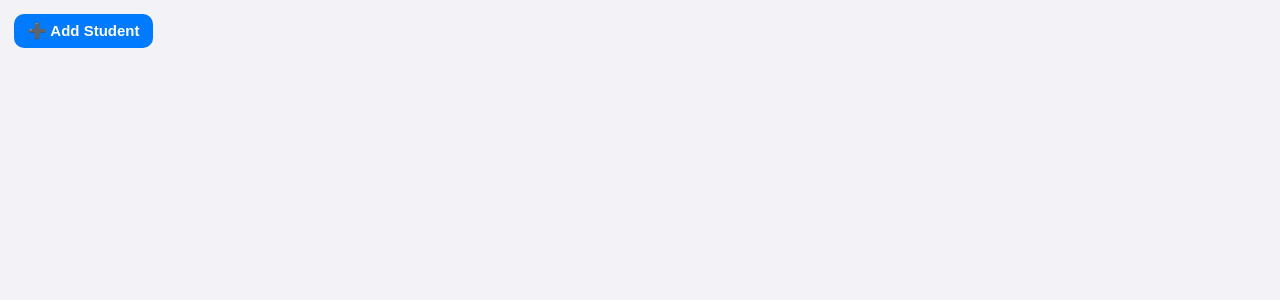
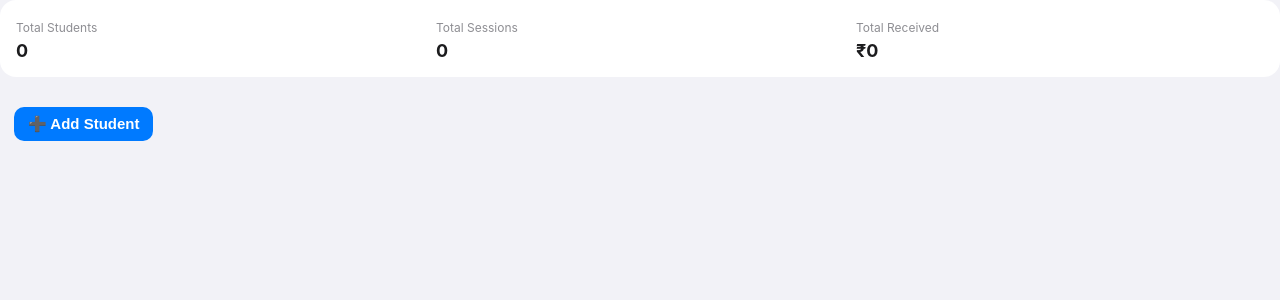
Before and after one commit to rohitvermaAI/superprof-app, a FastAPI app: page / in a window 1280 px wide. Shown: the part 59-359 px from the top of the page. Run offline with FastAPI, Linux system fonts and the light colour scheme.

Commit message:
added pwa and summary

```diff
--- a/main.py
+++ b/main.py
@@ -40,17 +40,36 @@ def compute(s):
 def home(request: Request):
     students = read_students()
 
+    total_sessions_done = 0
+    total_sessions_sold = 0
+    total_amount = 0
+
     for s in students:
         remaining, total, pay_status, sess_status = compute(s)
+
         s["remaining"] = remaining
         s["total_received"] = total
         s["payment_status"] = pay_status
         s["session_status"] = sess_status
         s["sessions"] = s["sessions_done"]
 
+        total_sessions_done += s["sessions_done"]
+        total_sessions_sold += s["payment_count"] * 3
+        total_amount += total
+
+    summary = {
+        "total_sessions_done": total_sessions_done,
+        "total_sessions_sold": total_sessions_sold,
+        "total_amount_received": total_amount
+    }
+
     return templates.TemplateResponse(
         "index.html",
-        {"request": request, "students": students}
+        {
+            "request": request,
+            "students": students,
+            "summary": summary
+        }
     )
 
 
@@ -114,3 +133,16 @@ def undo(student_id: int):
 
     write_students(students)
     return {"success": True}
+@app.get("/summary")
+def get_summary():
+    students = read_students()
+
+    total_sessions_done = sum(s["sessions_done"] for s in students)
+    total_sessions_sold = sum(s["payment_count"] * 3 for s in students)
+    total_amount = sum(s["payment_count"] * 3 * s["fee"] for s in students)
+
+    return {
+        "total_sessions_done": total_sessions_done,
+        "total_sessions_sold": total_sessions_sold,
+        "total_amount_received": total_amount
+    }
--- a/static/style.css
+++ b/static/style.css
@@ -252,3 +252,22 @@ button:active {
 .undo-icon:active {
   transform: scale(0.9);
 }
+.summary-card {
+  background: var(--card);
+  border-radius: 16px;
+  padding: 16px;
+  margin-bottom: 16px;
+  display: grid;
+  grid-template-columns: 1fr 1fr 1fr;
+  gap: 12px;
+}
+
+.summary-card label {
+  font-size: 12px;
+  color: var(--muted);
+}
+
+.summary-card p {
+  font-size: 18px;
+  font-weight: 700;
+}
--- a/templates/index.html
+++ b/templates/index.html
@@ -6,7 +6,15 @@
     <meta name="viewport" content="width=device-width, initial-scale=1">
     <title>Student Tracker</title>
     <link rel="stylesheet" href="/static/style.css">
+    <link rel="manifest" href="/static/manifest.json">
+    <meta name="theme-color" content="#007aff">
+
 </head>
+<script>
+    if ("serviceWorker" in navigator) {
+        navigator.serviceWorker.register("/static/sw.js");
+    }
+</script>
 
 <body>
 
@@ -15,6 +23,21 @@
 
     </header>
 
+    <div class="summary-card">
+        <div>
+            <label>Total Students</label>
+            <p>{{ students|length }}</p>
+        </div>
+        <div>
+            <label>Total Sessions</label>
+            <p>{{ summary.total_sessions_done }}</p>
+        </div>
+
+        <div>
+            <label>Total Received</label>
+            <p>₹{{ summary.total_amount_received }}</p>
+        </div>
+    </div>
 
     <main class="container">
         {% for s in students %}
```
Also changed, not shown: static/sw.js (added, +21 -0 lines), static/icons/icon.png (added), static/manifest.json (added).
